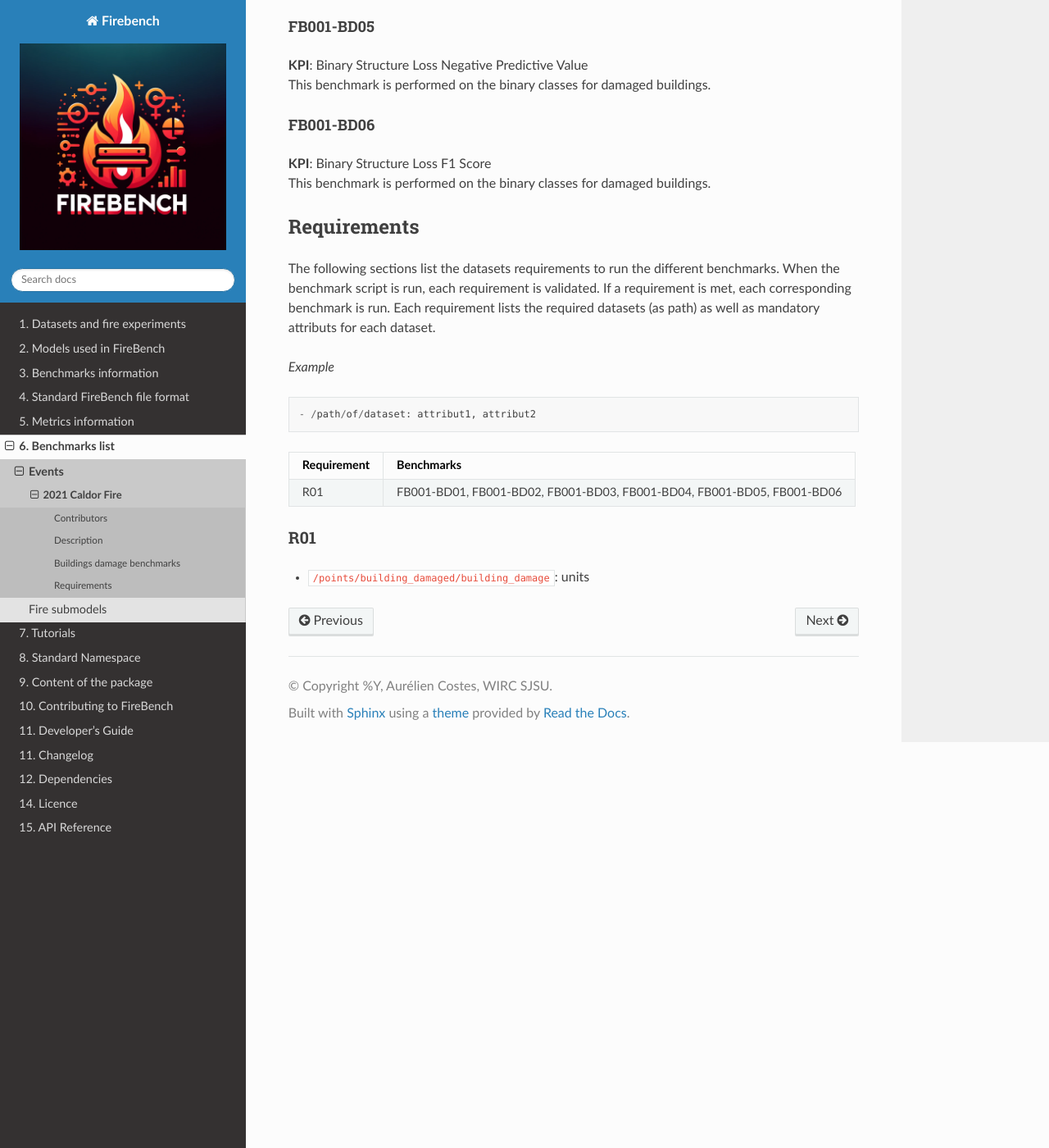
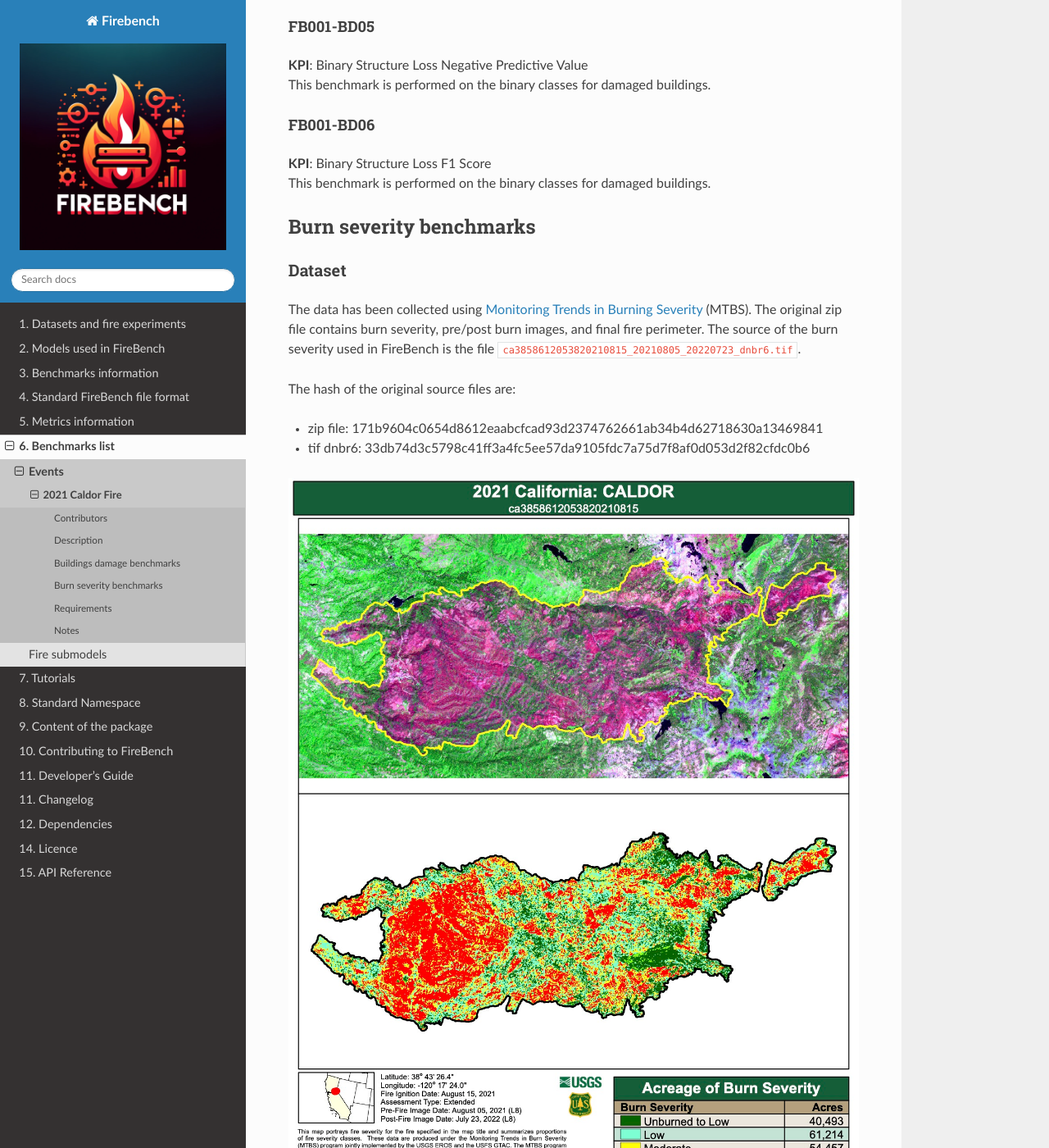
Before and after one commit to wirc-sjsu/firebench, a Sphinx documentation site: the page built from docs/benchmarks/California/01_Caldor.md, in a window 1280 px wide and 1400 px high, scrolled down 4015 px. Shown: the whole window at 82% size. Built offline with Sphinx 7.4.7 and the Read the Docs theme 3.1.0, drawn with Linux system fonts in a browser that asks for light colours; some of the changed text lies outside the part shown.

Commit message:
add MTBS map to Caldor benchmarks

```diff
--- a/docs/benchmarks/California/01_Caldor.md
+++ b/docs/benchmarks/California/01_Caldor.md
@@ -113,6 +113,31 @@ This benchmark is performed on the binary classes for damaged buildings.
 This benchmark is performed on the binary classes for damaged buildings.
 
 
+## Burn severity benchmarks
+
+### Dataset
+
+The data has been collected using [Monitoring Trends in Burning Severity](https://mtbs.gov/) (MTBS).
+The original zip file contains burn severity, pre/post burn images, and final fire perimeter.
+The source of the burn severity used in FireBench is the file `ca3858612053820210815_20210805_20220723_dnbr6.tif`.
+
+The hash of the original source files are:
+- zip file: 171b9604c0654d8612eaabcfcad93d2374762661ab34b4d62718630a13469841
+- tif dnbr6: 33db74d3c5798c41ff3a4fc5ee57da9105fdc7a75d7f8af0d053d2f82cfdc0b6
+
+![blockdiagram](../../_static/benchmarks/FB001/mtbs_map.jpg)
+<p style="text-align: center;">
+    <strong>
+        Fig. 3
+    </strong>
+    :
+    <em>
+        Map of burn severity from MTBS
+    </em>
+</p>
+
+### Benchmarks
+
 ## Requirements
 
 The following sections list the datasets requirements to run the different benchmarks. When the benchmark script is run, each requirement is validated. If a requirement is met, each corresponding benchmark is run.
@@ -130,3 +155,7 @@ R01                    | FB001-BD01, FB001-BD02, FB001-BD03, FB001-BD04, FB001-B
 ### R01
 
 - `/points/building_damaged/building_damage`: units
+
+## Notes
+
+- Each file hash has been performed using `firebench.standardize.calculate_sha256`.
```
Also changed, not shown: docs/_static/benchmarks/FB001/mtbs_map.jpg (added).
